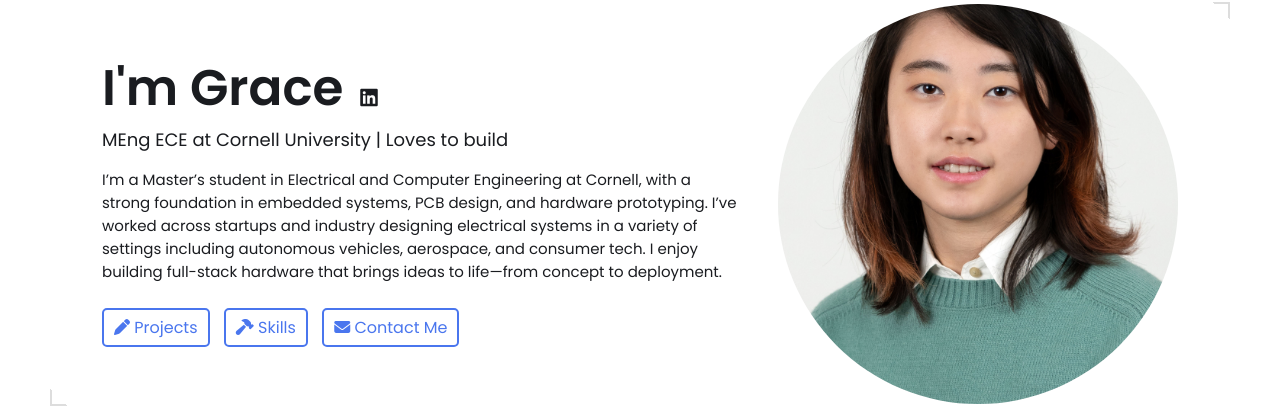
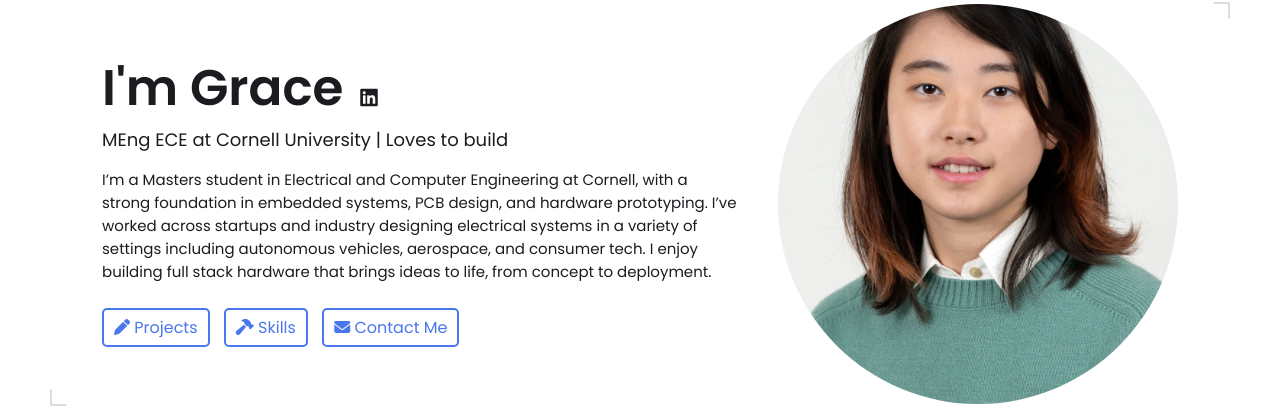
Before and after one commit to gtang1626/gtang1626.github.io, a Jekyll site: the page built from index.html, in a window 1280 px wide and 900 px high. Shown: the part 128-536 px from the top of the window. Built offline with Jekyll 4.4.1, drawn with Linux system fonts in a browser that asks for light colours.

Commit message:
Update _config.yml

```diff
--- a/_config.yml
+++ b/_config.yml
@@ -15,10 +15,10 @@ title: Grace Tang's Portfolio # This is what shows up in the tab of the browser
 name: Grace Tang
 headline: MEng ECE at Cornell University | Loves to build
 description: >- # dont remove this line. this will ignore all new lines until the next section
-  I’m a Master’s student in Electrical and Computer Engineering at Cornell, with a strong foundation
+  I’m a Masters student in Electrical and Computer Engineering at Cornell, with a strong foundation
   in embedded systems, PCB design, and hardware prototyping. I’ve worked across startups and
   industry designing electrical systems in a variety of settings including autonomous vehicles,
-  aerospace, and consumer tech. I enjoy building full-stack hardware that brings ideas to life—from
+  aerospace, and consumer tech. I enjoy building full stack hardware that brings ideas to life, from
   concept to deployment.
 
 # Place your profile image in /assets/images/profile-image/folder and edit the file name
```
